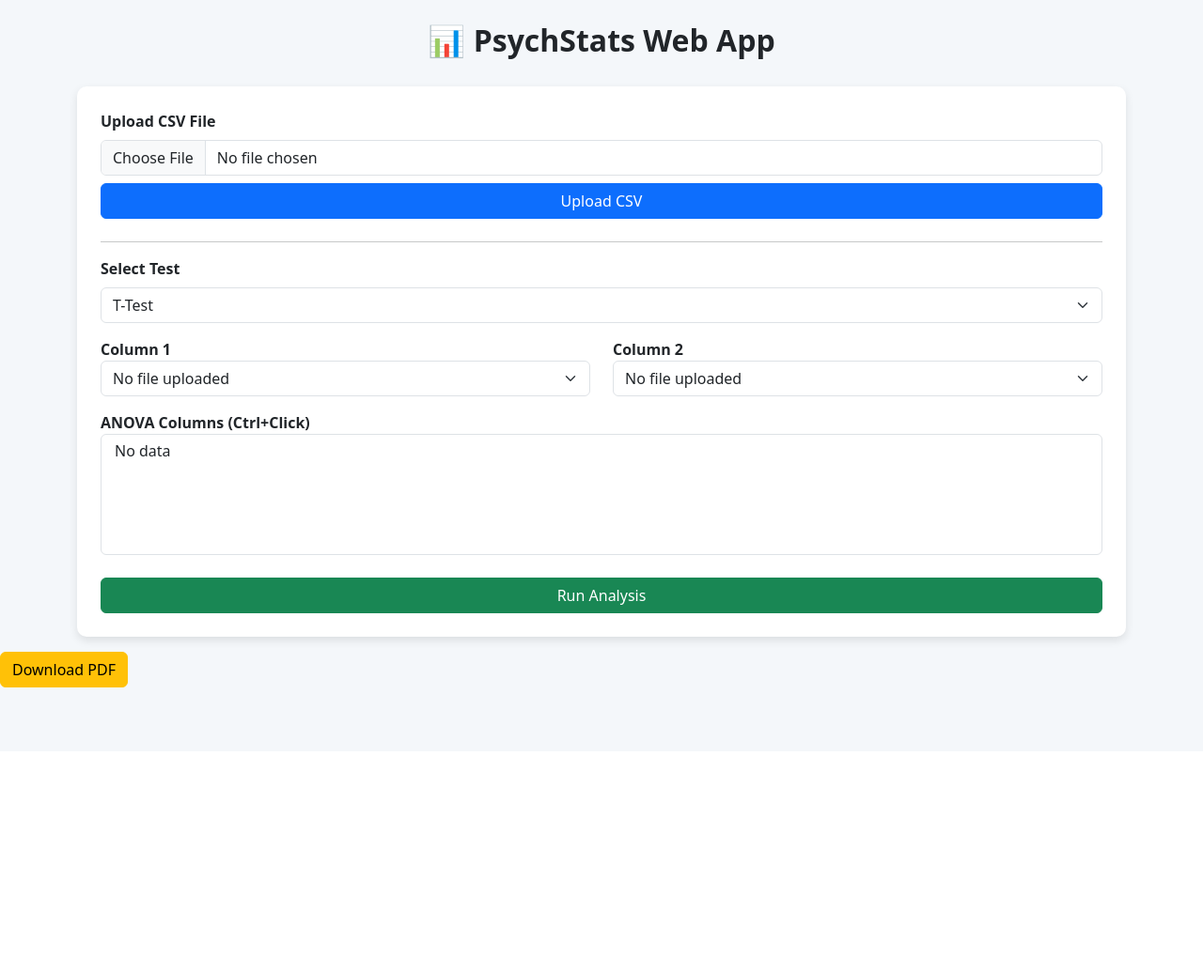
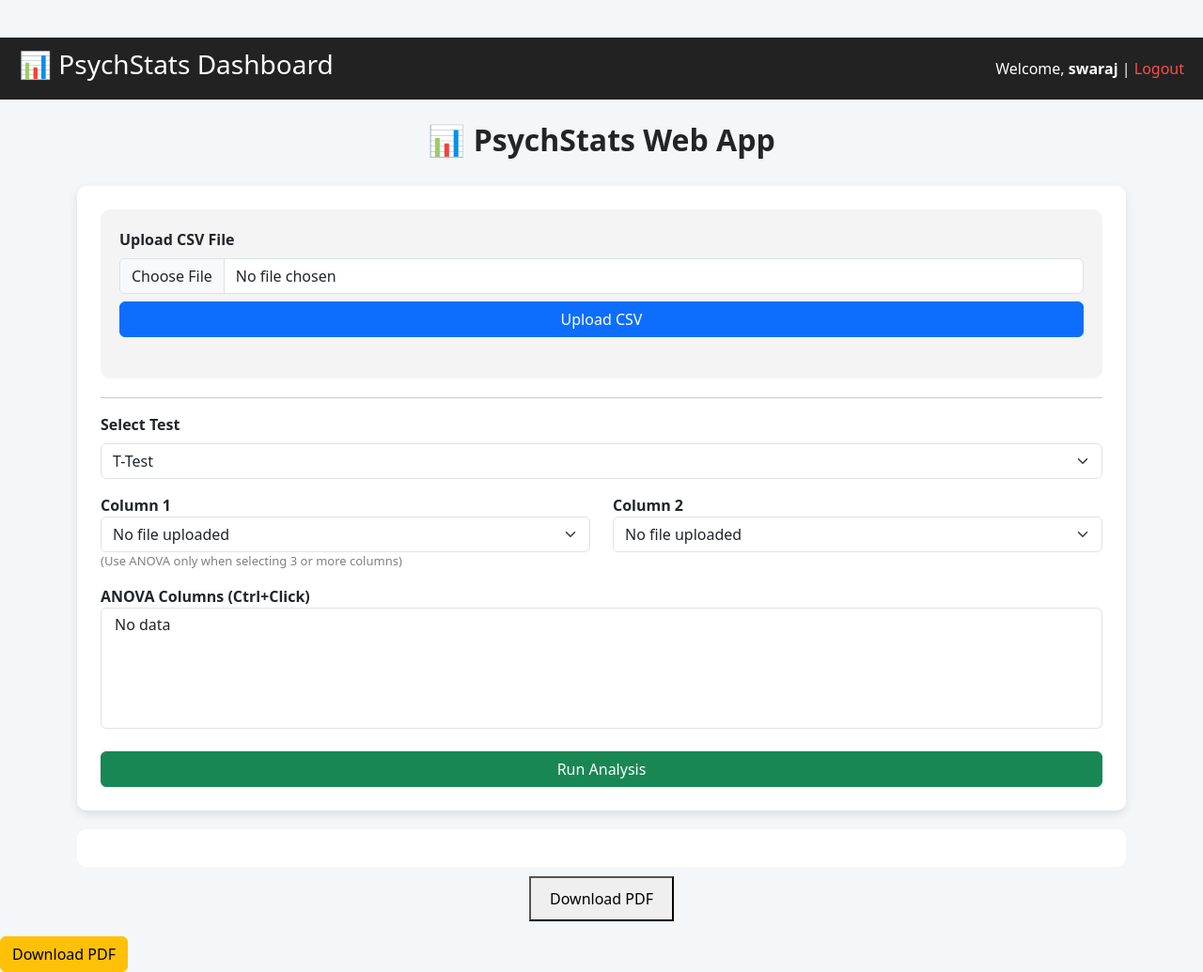
Before and after one commit to pothulaswaraj24-boop/psychstats_web, a Flask app: page / in a window 1280 px wide. Shown: the whole page at 94% size. Before the commit the page ends 732 px from the top, so only its background shows below. Run offline with Flask 3, Linux system fonts and the light colour scheme; a user stored in the database is signed in.

Commit message:
dashboard check

```diff
--- a/app.py
+++ b/app.py
@@ -310,7 +310,8 @@ def index():
                            result=result,
                            graph=graph_path,
                            columns=columns,
-                           file_path=session.get("file_path"))
+                           file_path=session.get("file_path"),
+                           username=current_user.username)
 
 
 
--- a/templates/index.html
+++ b/templates/index.html
@@ -1,6 +1,8 @@
 <!DOCTYPE html>
 <html>
+<div style="padding:20px;">
 <head>
+
     <title>PsychStats Web App</title>
 
     <!-- Bootstrap -->
@@ -28,9 +30,24 @@
             border-radius: 8px;
         }
     </style>
+
 </head>
+</div>
+<body>
 
-<body>
+
+<div style="display:flex; justify-content:space-between; align-items:center; padding:12px 20px; background:#222; color:white;">
+
+
+    <h3>📊 PsychStats Dashboard</h3>
+
+    <div>
+        Welcome, <b>{{ username if username else "User" }}</b>
+        |
+        <a href="/logout" style="color:#ff4d4d; text-decoration:none;">Logout</a>
+    </div>
+
+</div>
 
 <div class="container">
 
@@ -38,6 +55,7 @@
 
     <div class="container-box">
 
+        <div style="background:#f4f4f4; padding:20px; border-radius:10px; margin-bottom:20px;">
         <!-- 🔹 Upload -->
         <form method="POST" enctype="multipart/form-data" class="mb-4">
             <label class="form-label"><b>Upload CSV File</b></label>
@@ -46,6 +64,7 @@
                 Upload CSV
             </button>
         </form>
+        </div>
 
         <hr>
 
@@ -92,6 +111,10 @@
                 </div>
             </div>
 
+            <p style="color:gray; font-size:13px;">
+               (Use ANOVA only when selecting 3 or more columns)
+            </p>
+
             <div class="mt-3">
                 <label><b>ANOVA Columns (Ctrl+Click)</b></label>
                 <select name="anova_cols" class="form-select" multiple size="5">
@@ -112,7 +135,7 @@
         </form>
 
     </div>
-
+    <div style="background:#fff; padding:20px; border-radius:10px; margin-top:20px;">
     <!-- 🔹 RESULT -->
     {% if result %}
     <div class="container-box mt-4">
@@ -124,7 +147,14 @@
         {% endif %}
     </div>
     {% endif %}
+    </div>
 
+</div>
+
+<div class="text-center">
+<a href="/download">
+    <button style="padding:10px 20px; margin-top:10px;">Download PDF</button>
+</a>
 </div>
 
 <a href="/download" class="btn btn-warning mt-3">Download PDF</a>
```
